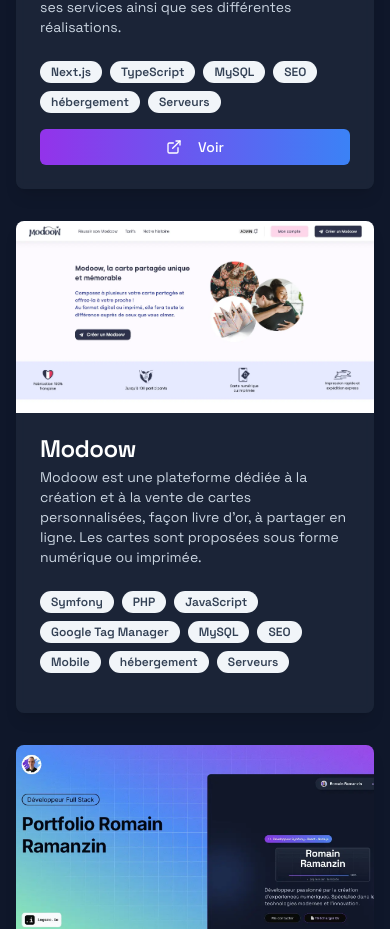
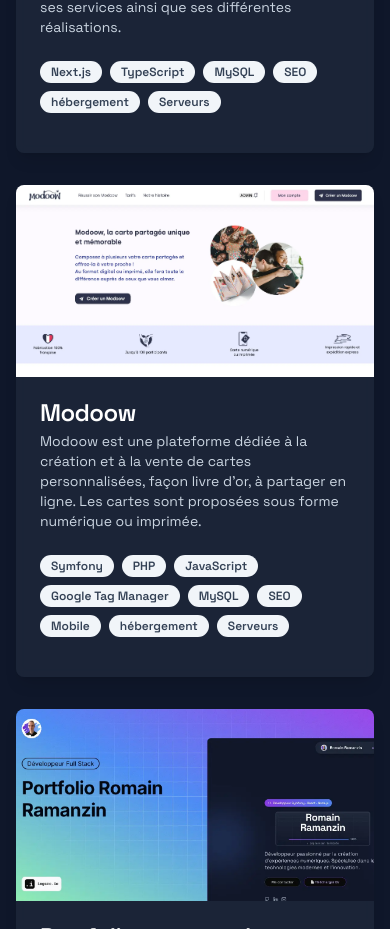
Before and after one commit to RomainRamanzin/portfolio, a Next.js app: page / in a window 390 px wide. Shown: the part 1498-2427 px from the top of the page. Built offline with nearby package versions, Linux system fonts and the light colour scheme.

Commit message:
delete - remove aurel automobile link

```diff
--- a/components/Projects.tsx
+++ b/components/Projects.tsx
@@ -25,7 +25,7 @@
       "Serveurs",
     ],
     image: "./images/aurel-website-thumbnail.webp",
-    link: "https://aurel-automobile.vercel.app",
+    // link: "https://aurel-automobile.vercel.app",
     // github: "#",
   },
   {
```
